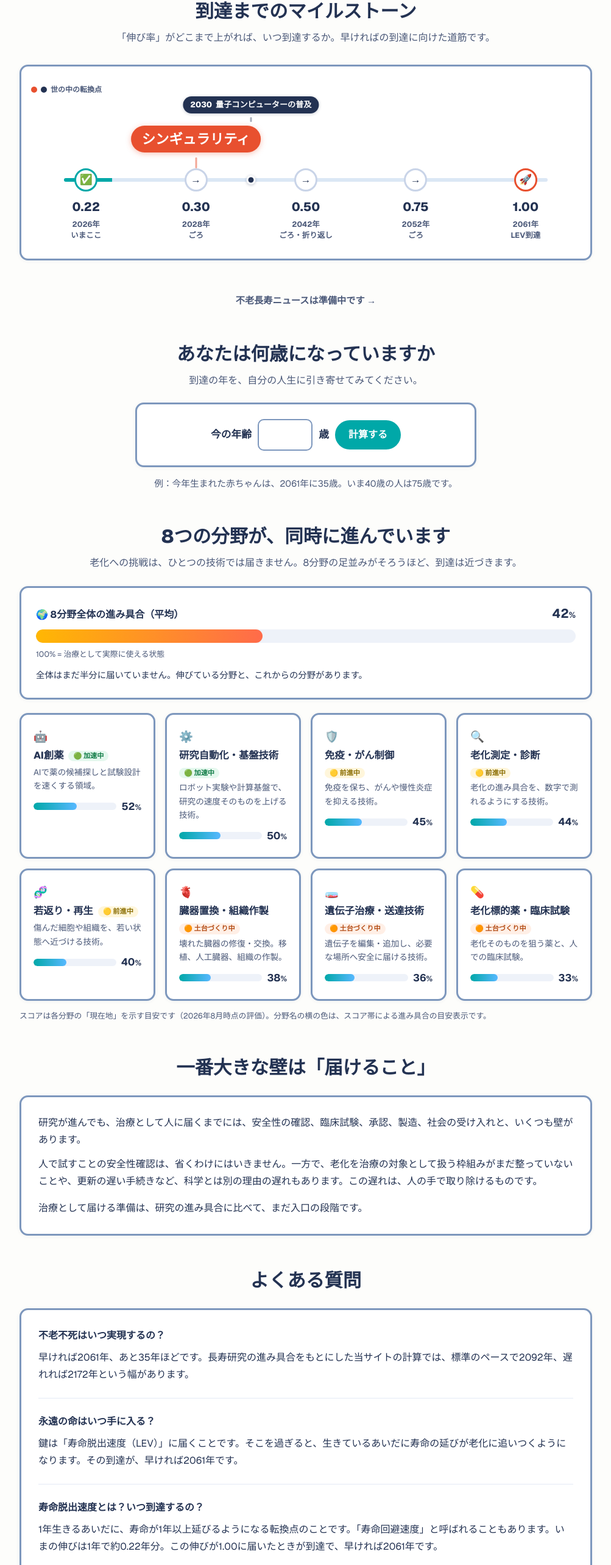
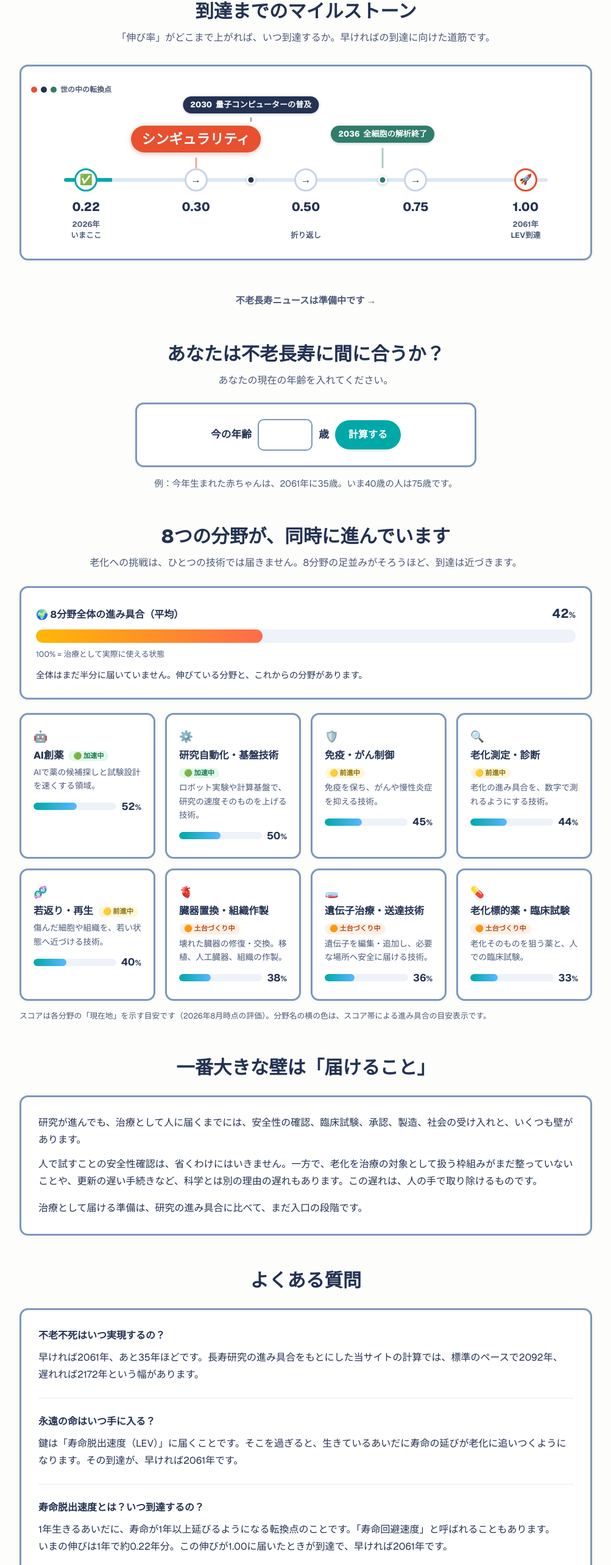
Before and after one commit to mikoshi092/immortality-countdown, a Next.js app: page /ja in a window 1280 px wide. Shown: the part 1080-3646 px from the top of the page at 61% size, without its empty margins (138-1141 px from the left). Built offline with nearby package versions, Linux system fonts and the light colour scheme.

Commit message:
Timeline turning points: stepper drops intermediate years, add 2036 whole-cell event, FAQ phrase breaking, age-calculator copy

```diff
--- a/app/ja/page.tsx
+++ b/app/ja/page.tsx
@@ -225,15 +225,16 @@ export default function JapaneseLandingPage() {
           <Milestones
             steps={[
               { gain: currentGain.toFixed(2), when: `${baseYear}年`, note: "いまここ", state: "done" },
-              { gain: "0.30", when: "2028年", note: "ごろ", state: "next" },
-              { gain: "0.50", when: "2042年", note: "ごろ・折り返し", state: "next" },
-              { gain: "0.75", when: "2052年", note: "ごろ", state: "next" },
+              { gain: "0.30", state: "next" },
+              { gain: "0.50", note: "折り返し", state: "next" },
+              { gain: "0.75", state: "next" },
               { gain: "1.00", when: `${earlyYear}年`, note: "LEV到達", state: "final" },
             ]}
             eventsCaption="世の中の転換点"
             events={[
               { label: "シンギュラリティ", left: "30%", size: "large" },
               { label: "量子コンピューターの普及", year: "2030", left: "40%", size: "small" },
+              { label: "全細胞の解析終了", year: "2036", left: "64%", size: "small", tone: "teal", row: "lower" },
             ]}
           />
         </section>
@@ -287,11 +288,9 @@ export default function JapaneseLandingPage() {
         {/* Age calculator */}
         <section className="pt-[52px]">
           <SectionHeading
-            title={<Phrases parts={["あなたは", "何歳になっていますか"]} />}
+            title={<Phrases parts={["あなたは", "不老長寿に", "間に合うか？"]} />}
             sub={
-              <Phrases
-                parts={["到達の年を、", "自分の人生に", "引き寄せてみてください。"]}
-              />
+              <Phrases parts={["あなたの", "現在の年齢を", "入れてください。"]} />
             }
           />
           <AgeCalculator
--- a/components/calm/Sections.tsx
+++ b/components/calm/Sections.tsx
@@ -175,10 +175,16 @@ export function LevGauge({
 
 export type MilestoneStep = {
   gain: string;
-  /** Year line, e.g. "2026年" — rendered on its own line, never wraps. */
-  when: string;
-  /** Note line under the year, e.g. "いまここ" — its own line, never wraps. */
-  note: string;
+  /** Year line, e.g. "2026年" — rendered on its own line, never wraps.
+   *  Only the first ("now") and last (arrival) steps carry one: the
+   *  intermediate steps' crossing years are model internals, not
+   *  milestones (owner decision, 2026-11-04), so they stay pure scale
+   *  ticks. A missing line renders as a blank line, keeping the
+   *  two-line slot — and the row's alignment — identical. */
+  when?: string;
+  /** Note line under the year, e.g. "いまここ" — its own line, never
+   *  wraps. The halfway step keeps its note with no year above it. */
+  note?: string;
   state: "done" | "next" | "final";
 };
 
@@ -186,16 +192,18 @@ export type MilestoneStep = {
  * A turning-point event in the wider world, pinned to the milestone
  * axis at `left` (the five steps sit at 10/30/50/70/90% of the row).
  * Events are NOT model output: they render as filled pills in a band
- * above the axis — a large coral pill for the headline event, a smaller
- * navy pill for a secondary one — visually separate from the stepper's
- * outline circles, each with a short tick down toward its point. A
- * "small" event has no step of its own, so it also gets a filled dot
- * on the axis line itself. Owner decision, 2026-11-04.
+ * above the axis — a large coral pill for the headline event, smaller
+ * pills for the secondary ones (navy, deep teal) — visually separate
+ * from the stepper's outline circles, each with a short tick down
+ * toward its point. A "small" event has no step of its own, so it
+ * also gets a filled dot on the axis line itself. A small event can
+ * sit on the lower row (`row: "lower"`, level with the large pill)
+ * when the top row would crowd. Owner decision, 2026-11-04.
  *
  * On mobile (below sm) the absolute layout collapses, so the band
  * becomes a centered stack instead: caption, then the large pill,
- * then the small pill — chronological order, no ticks. The pills are
- * static there and the axis dot stays as-is. Owner report, 2026-11-04.
+ * then the small pills in chronological order — no ticks. The pills
+ * are static there and the axis dot stays as-is. Owner report, 2026-11-04.
  * The stacked panel then read too large on phones, so below sm the
  * panel also compacts: tighter padding and band gaps, smaller pills,
  * 34px step circles (axis line and event dot re-centered to match),
@@ -211,7 +219,20 @@ export type TimelineEvent = {
   /** Position on the stepper axis, as a CSS left value (e.g. "30%"). */
   left: string;
   size: "large" | "small";
+  /** Small-pill colorway (default "navy"). */
+  tone?: "navy" | "teal";
+  /** Desktop band row for a small pill: "upper" (default, top row) or
+   *  "lower" (level with the large pill). Mobile stacks regardless. */
+  row?: "upper" | "lower";
 };
+
+/** Small-pill colorways: navy for the technology event, deep teal
+ *  (#2f7d6a, life-science register) for the cell event. The large
+ *  headline pill is always coral. */
+const SMALL_EVENT_TONES = {
+  navy: { pill: "bg-[#233252]", tick: "bg-[#233252]/40", dot: "bg-[#233252]" },
+  teal: { pill: "bg-[#2f7d6a]", tick: "bg-[#2f7d6a]/40", dot: "bg-[#2f7d6a]" },
+} as const;
 
 /** Five-step milestone stepper keyed to the early scenario. */
 export function Milestones({
@@ -235,18 +256,24 @@ export function Milestones({
                 aria-hidden="true"
                 className="inline-block h-[10px] w-[10px] rounded-full bg-[#e8502f]"
               />
+              {smallEvents.map((event) => (
                 <span
+                  key={`caption-${event.label}`}
                   aria-hidden="true"
-                className="inline-block h-[10px] w-[10px] rounded-full bg-[#233252]"
+                  className={`inline-block h-[10px] w-[10px] rounded-full ${SMALL_EVENT_TONES[event.tone ?? "navy"].dot}`}
                 />
+              ))}
               {eventsCaption}
             </p>
           ) : null}
           <div className="relative h-[118px] max-sm:mt-2 max-sm:flex max-sm:h-auto max-sm:flex-col max-sm:items-center max-sm:gap-2">
-            {smallEvents.map((event) => (
+            {smallEvents.map((event) => {
+              const tone = SMALL_EVENT_TONES[event.tone ?? "navy"];
+              const lower = event.row === "lower";
+              return (
                 <span
                   key={event.label}
-                className="absolute top-0 -translate-x-1/2 whitespace-nowrap rounded-full bg-[#233252] px-3 py-1.5 text-[clamp(0.66rem,2.7vw,0.82rem)] font-bold leading-[1.25] text-white shadow-[0_1px_5px_rgba(35,50,82,0.25)] max-sm:static max-sm:order-2 max-sm:translate-x-0 max-sm:px-2.5 max-sm:py-1 max-sm:text-[0.64rem]"
+                  className={`absolute -translate-x-1/2 whitespace-nowrap rounded-full px-3 py-1.5 text-[clamp(0.66rem,2.7vw,0.82rem)] font-bold leading-[1.25] text-white shadow-[0_1px_5px_rgba(35,50,82,0.25)] ${tone.pill} ${lower ? "top-[48px]" : "top-0"} max-sm:static max-sm:order-2 max-sm:translate-x-0 max-sm:px-2.5 max-sm:py-1 max-sm:text-[0.62rem]`}
                   style={{ left: event.left }}
                 >
                   {event.year ? (
@@ -254,19 +281,24 @@ export function Milestones({
                   ) : null}
                   {event.label}
                 </span>
-            ))}
-            {smallEvents.map((event) => (
+              );
+            })}
+            {smallEvents.map((event) => {
+              const tone = SMALL_EVENT_TONES[event.tone ?? "navy"];
+              const lower = event.row === "lower";
+              return (
                 <span
                   key={`tick-${event.label}`}
                   aria-hidden="true"
-                className="absolute top-[34px] h-[8px] w-[3px] -translate-x-1/2 rounded bg-[#233252]/40 max-sm:hidden"
+                  className={`absolute w-[3px] -translate-x-1/2 rounded ${tone.tick} ${lower ? "top-[84px] h-[34px]" : "top-[34px] h-[8px]"} max-sm:hidden`}
                   style={{ left: event.left }}
                 />
-            ))}
+              );
+            })}
             {largeEvents.map((event) => (
               <span
                 key={event.label}
-                className="absolute top-[48px] -translate-x-1/2 whitespace-nowrap rounded-full bg-[#e8502f] px-[18px] py-2 text-[clamp(1.02rem,4.6vw,1.4rem)] font-extrabold leading-[1.25] text-white shadow-[0_2px_10px_rgba(232,80,47,0.35)] max-sm:static max-sm:order-1 max-sm:translate-x-0 max-sm:px-4 max-sm:py-1.5 max-sm:text-[1.1rem]"
+                className="absolute top-[48px] -translate-x-1/2 whitespace-nowrap rounded-full bg-[#e8502f] px-[18px] py-2 text-[clamp(1.02rem,4.6vw,1.4rem)] font-extrabold leading-[1.25] text-white shadow-[0_2px_10px_rgba(232,80,47,0.35)] max-sm:static max-sm:order-1 max-sm:translate-x-0 max-sm:px-4 max-sm:py-1.5 max-sm:text-[1.02rem]"
                 style={{ left: event.left }}
               >
                 {event.label}
@@ -292,7 +324,7 @@ export function Milestones({
           <span
             key={`dot-${event.label}`}
             aria-hidden="true"
-            className="absolute top-[19px] z-10 h-[15px] w-[15px] -translate-x-1/2 -translate-y-1/2 rounded-full border-[3px] border-white bg-[#233252] shadow-[0_1px_4px_rgba(35,50,82,0.3)] max-sm:top-[17px]"
+            className={`absolute top-[19px] z-10 h-[15px] w-[15px] -translate-x-1/2 -translate-y-1/2 rounded-full border-[3px] border-white shadow-[0_1px_4px_rgba(35,50,82,0.3)] ${SMALL_EVENT_TONES[event.tone ?? "navy"].dot} max-sm:top-[17px]`}
             style={{ left: event.left }}
           />
         ))}
@@ -315,10 +347,10 @@ export function Milestones({
               </div>
               <div className="mt-0.5 font-bold leading-[1.5] text-[#4a5878]">
                 <div className="whitespace-nowrap text-[0.78rem] max-sm:text-[0.74rem]">
-                  {step.when}
+                  {step.when ?? " "}
                 </div>
                 <div className="whitespace-nowrap text-[clamp(0.38rem,1.85vw,0.78rem)]">
-                  {step.note}
+                  {step.note ?? " "}
                 </div>
               </div>
             </div>
@@ -409,7 +441,9 @@ export function FaqSection({ items }: { items: FaqItem[] }) {
             className={index > 0 ? "mt-6 border-t border-[#e3eaf5] pt-6" : undefined}
           >
             <dt className="font-extrabold">{item.question}</dt>
-            <dd className="mt-2">{item.answer}</dd>
+            <dd className="mt-2 [word-break:auto-phrase]">
+              {item.answerParts ? <Phrases parts={item.answerParts} /> : item.answer}
+            </dd>
           </div>
         ))}
       </dl>
--- a/lib/faq.ts
+++ b/lib/faq.ts
@@ -1,7 +1,17 @@
 import { countdown, heroEarlyYears } from "@/lib/countdown";
 import type { SiteLocale } from "@/lib/locale";
 
-export type FaqItem = { question: string; answer: string };
+export type FaqItem = {
+  question: string;
+  /** Canonical plain-text answer — the only form the FAQPage JSON-LD
+   *  ever sees. */
+  answer: string;
+  /** JA only: the same answer split into phrase units, rendered as
+   *  nowrap spans so lines break between phrases, never mid-phrase
+   *  (a single-character orphan showed up in the LEV answer). The
+   *  parts concatenate to `answer` byte-for-byte. */
+  answerParts?: string[];
+};
 
 /**
  * Top-page FAQ: the "when?" questions people actually search with,
@@ -22,14 +32,51 @@ export function faqItems(locale: SiteLocale): FaqItem[] {
       {
         question: "不老不死はいつ実現するの？",
         answer: `早ければ${earlyYear}年、あと${heroEarlyYears}年ほどです。長寿研究の進み具合をもとにした当サイトの計算では、標準のペースで${medianYear}年、遅れれば${lateYear}年という幅があります。`,
+        answerParts: [
+          `早ければ${earlyYear}年、`,
+          `あと${heroEarlyYears}年ほどです。`,
+          "長寿研究の進み具合を",
+          "もとにした",
+          "当サイトの計算では、",
+          `標準のペースで${medianYear}年、`,
+          `遅れれば${lateYear}年という`,
+          "幅があります。",
+        ],
       },
       {
         question: "永遠の命はいつ手に入る？",
         answer: `鍵は「寿命脱出速度（LEV）」に届くことです。そこを過ぎると、生きているあいだに寿命の延びが老化に追いつくようになります。その到達が、早ければ${earlyYear}年です。`,
+        answerParts: [
+          "鍵は",
+          "「寿命脱出速度（LEV）」に",
+          "届くことです。",
+          "そこを過ぎると、",
+          "生きているあいだに",
+          "寿命の延びが",
+          "老化に追いつくように",
+          "なります。",
+          "その到達が、",
+          `早ければ${earlyYear}年です。`,
+        ],
       },
       {
         question: "寿命脱出速度とは？いつ到達するの？",
         answer: `1年生きるあいだに、寿命が1年以上延びるようになる転換点のことです。「寿命回避速度」と呼ばれることもあります。いまの伸びは1年で約${gain}年分。この伸びが1.00に届いたときが到達で、早ければ${earlyYear}年です。`,
+        answerParts: [
+          "1年生きるあいだに、",
+          "寿命が1年以上",
+          "延びるようになる",
+          "転換点のことです。",
+          "「寿命回避速度」と",
+          "呼ばれることも",
+          "あります。",
+          "いまの伸びは",
+          `1年で約${gain}年分。`,
+          "この伸びが",
+          "1.00に届いたときが",
+          "到達で、",
+          `早ければ${earlyYear}年です。`,
+        ],
       },
     ];
   }
```
Also changed, not shown: app/page.tsx (+5 -4 lines). Lines whose indentation alone changed are shown as unchanged.
